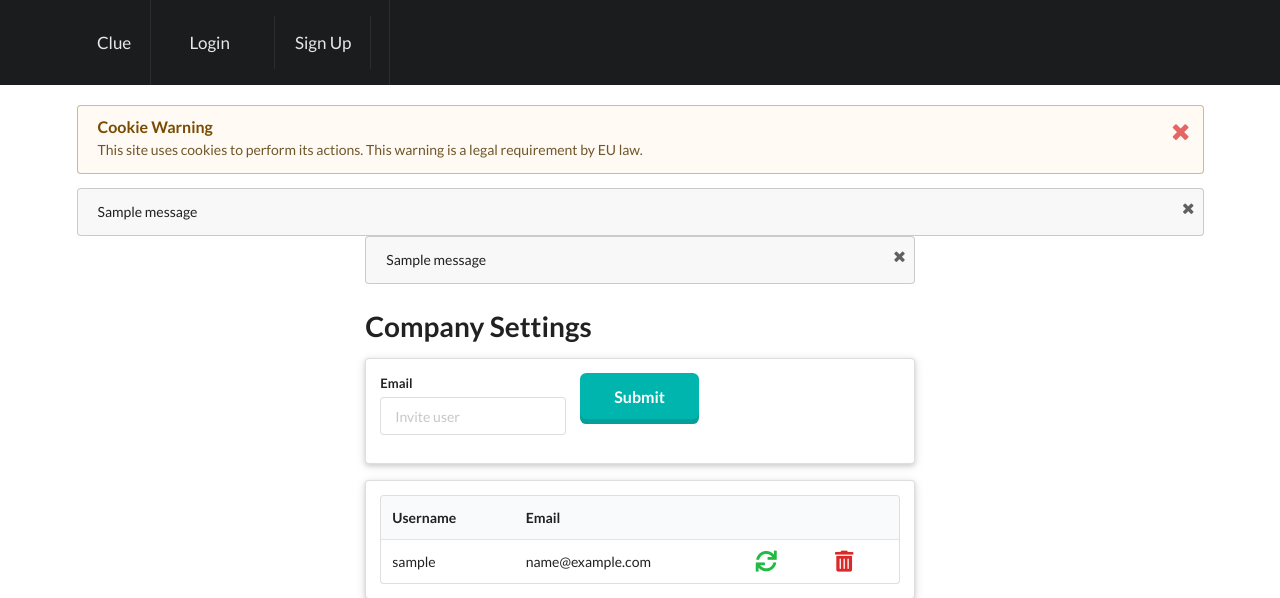
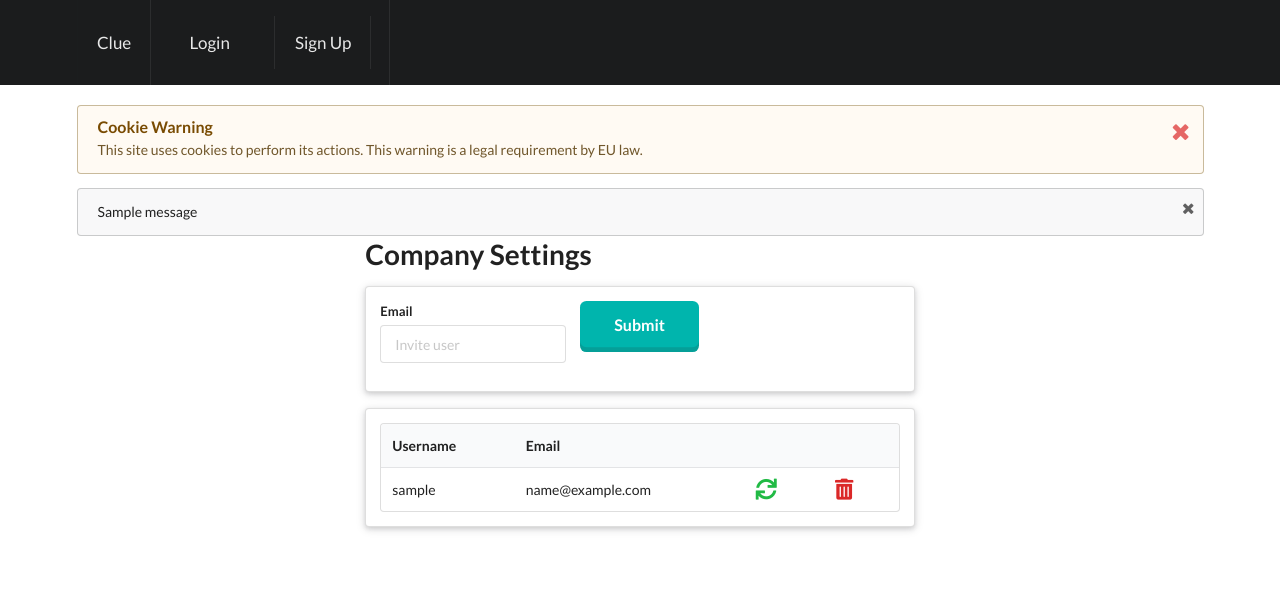
Before and after one commit to Boomatang/Clue, a Python web app: template app/templates/auth/company_settings.html in a window 1280 px wide. Shown: the top 598 px of the page. Run offline with Jinja, Linux system fonts and the light colour scheme; the template is opened without the code that fills it: most values are stand-ins (such as "Sample title", 1, 10 or a date in 2020); one stand-in notice (Sample message) is shown; form fields are guessed from the names that the template uses; some libraries are stand-ins or nearby versions.

Commit message:
Bug Fix - Two flashed masseges on company settings
The double flash massages have been fixed. A spelling mistake was found
and fixed.

```diff
--- a/app/auth/views.py
+++ b/app/auth/views.py
@@ -271,7 +271,7 @@ def invited(token):
 def remove_user(user_id):
     user = User.load_user(user_id)
     if user.is_admin:
-        flash("You cannot remove admin accounts. Pleas contact support for help.")
+        flash("You cannot remove admin accounts. Please contact support for help.")
         return redirect(url_for("auth.company_settings"))
     name = user.username
     db.session.delete(user)
--- a/app/templates/auth/company_settings.html
+++ b/app/templates/auth/company_settings.html
@@ -11,13 +11,6 @@
   <div class="ui two column centered grid">
     <div class="ui column container">
 
-            {% for message in get_flashed_messages() %}
-      <div class="ui message transition">
-        <i class="close icon"></i>
-        {{ message }}
-      </div>
-    {% endfor %}
-
       <h1>{{ current_user.company.name }} Company Settings</h1>
 
       {% include 'auth/_invite_user.html' %}
```
